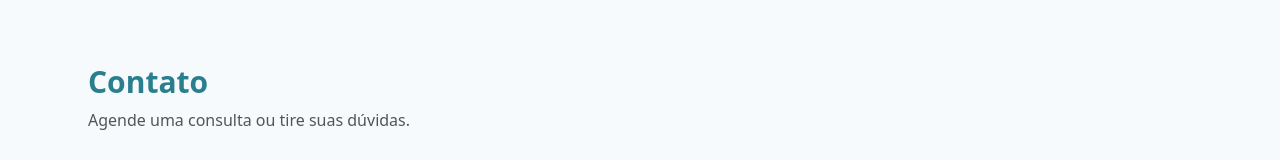
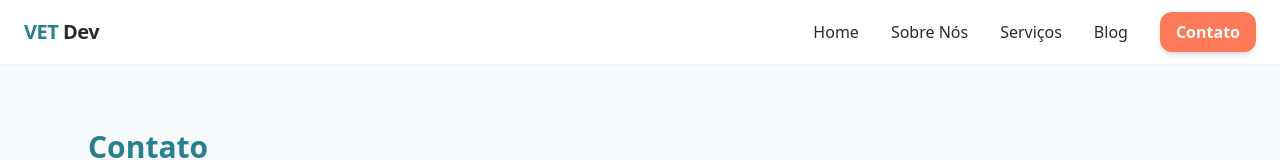
Before and after one commit to PedroPassos081/meu-blog-frontend, a Next.js app: page /contact in a window 1280 px wide. Shown: the top 160 px of the page. Built offline with nearby package versions, Linux system fonts and the light colour scheme.

Commit message:
Arrumando o Header para que apareça em todas as paginas

```diff
--- a/src/app/layout.tsx
+++ b/src/app/layout.tsx
@@ -1,7 +1,7 @@
 // src/app/layout.tsx
 import type { Metadata } from "next";
 import "./globals.css";
-// opcional: fonte
+import Header from "@/components/Header";
 // import { Inter } from "next/font/google";
 // const inter = Inter({ subsets: ["latin"] });
 
@@ -17,7 +17,7 @@ export default function RootLayout({
 }) {
   return (
     <html lang="pt-BR">
-      {/* <body className={inter.className}> */}
+      <Header />
       <body>{children}</body>
     </html>
   );
--- a/src/app/page.tsx
+++ b/src/app/page.tsx
@@ -4,7 +4,6 @@ import type { Metadata } from "next";
 
 import "./globals.css";
 
-import Header from "@/components/Header";
 import Hero from "@/sections/Hero";
 import Services from "@/sections/Services";
 import About from "@/sections/About";
@@ -22,7 +21,6 @@ export default function RootLayout({
 }) {
   return (
     <>
-      <Header />
       <Hero />
       <Services />
       {children}
```
